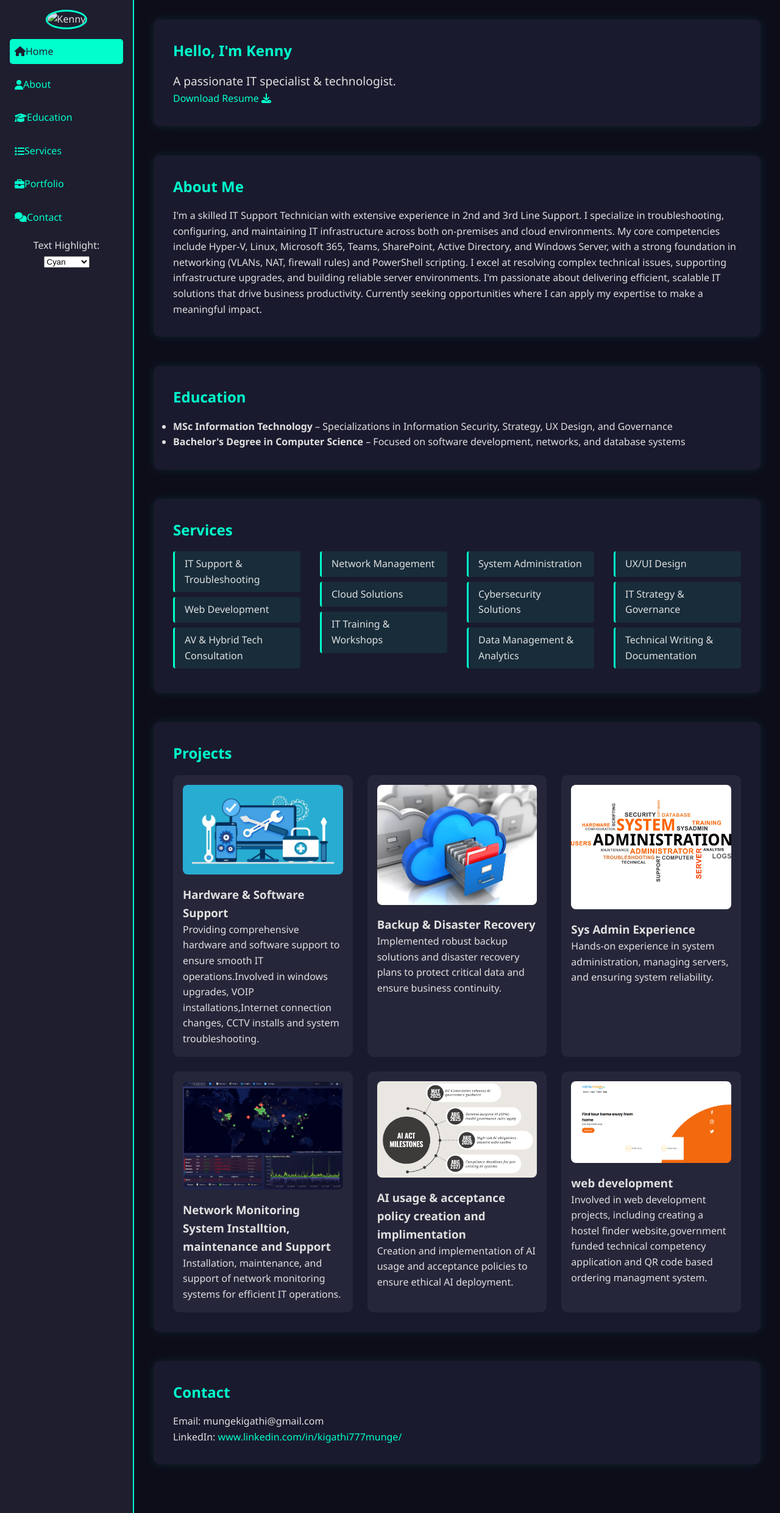
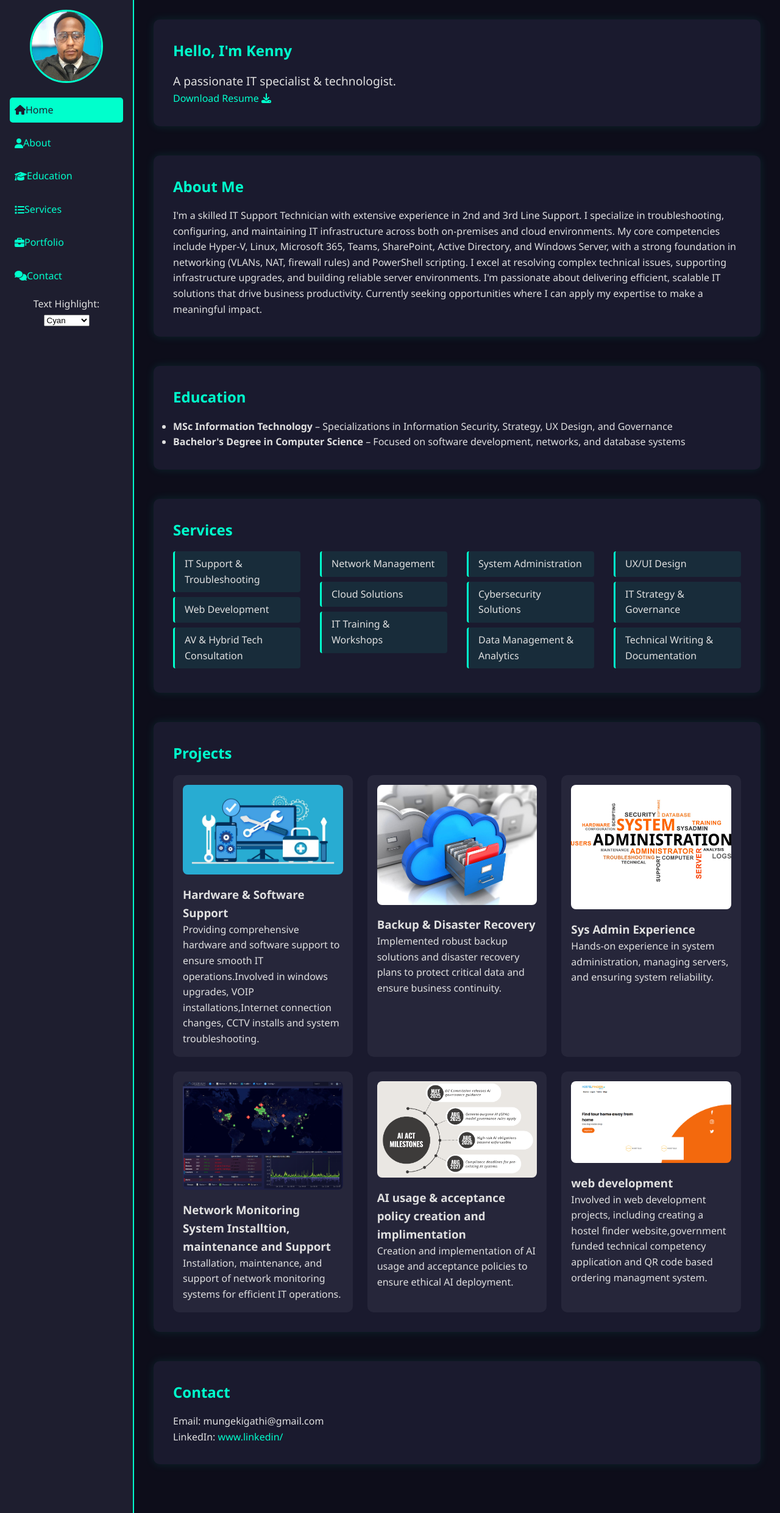
Before and after one commit to Brabiack/kenny-portfolio, a plain HTML site: page index.html in a window 1280 px wide. Shown: the whole page at 61% size. Drawn offline with Linux system fonts and the light colour scheme; files whose address does not match are found by name.

Commit message:
index.html

```diff
--- a/index.html
+++ b/index.html
@@ -13,7 +13,7 @@
   <div class="main-container">
     <aside class="aside">
       <div class="profile-image" style="text-align: center; margin-bottom: 1rem;">
-      <img src="images/Kenny.jpeg" alt="Kenny" class="circular-img"/>
+      <img src="Kenny.jpeg" alt="Kenny" class="circular-img"/>
       <div class="nav-toggler"><span></span></div>
       <ul class="nav" role="navigation">
         <li><a href="#home" class="active"><i class="fa fa-home"></i> Home</a></li>
@@ -96,7 +96,7 @@
       <section id="contact" class="section contact">
         <h2>Contact</h2>
         <p>Email: mungekigathi@gmail.com</p>
-        <p>LinkedIn: <a href="#">www.linkedin.com/in/kigathi777munge/</a></p>
+        <p>LinkedIn: <a href="www.linkedin.com/in/kigathi777munge">www.linkedin/</a></p>
       </section>
     </main>
   </div>
```
